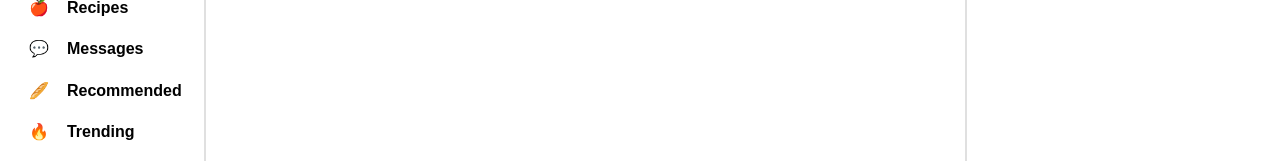
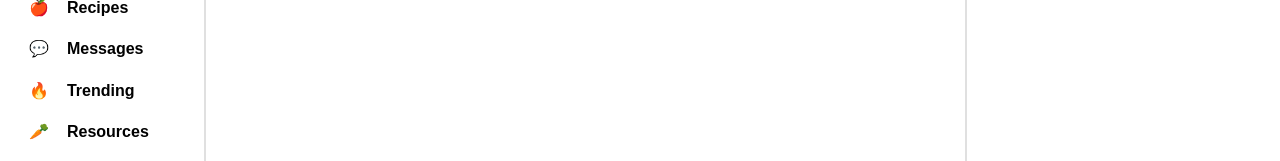
Before and after one commit to brocoli05/kitchen-connect-client, a Next.js app: page /mainpage in a window 1280 px wide. Shown: the part 578-739 px from the top of the page. Built offline with nearby package versions, Linux system fonts and the light colour scheme; no server answers; sample sign-in values are in the browser's storage.

Commit message:
remove recommendation

```diff
--- a/pages/mainpage.jsx
+++ b/pages/mainpage.jsx
@@ -66,12 +66,6 @@ function ToggleList({ title }) {
             <Link className="list-link" href="/messages">
               <span style={{ marginRight: "18px" }}>💬</span>
               Messages
-            </Link>
-          </li>
-          <li className="list-item">
-            <Link className="list-link" href="/posts/recommended">
-              <span style={{ marginRight: "18px" }}>🥖</span>
-              Recommended
             </Link>
           </li>
           <li className="list-item">
```
